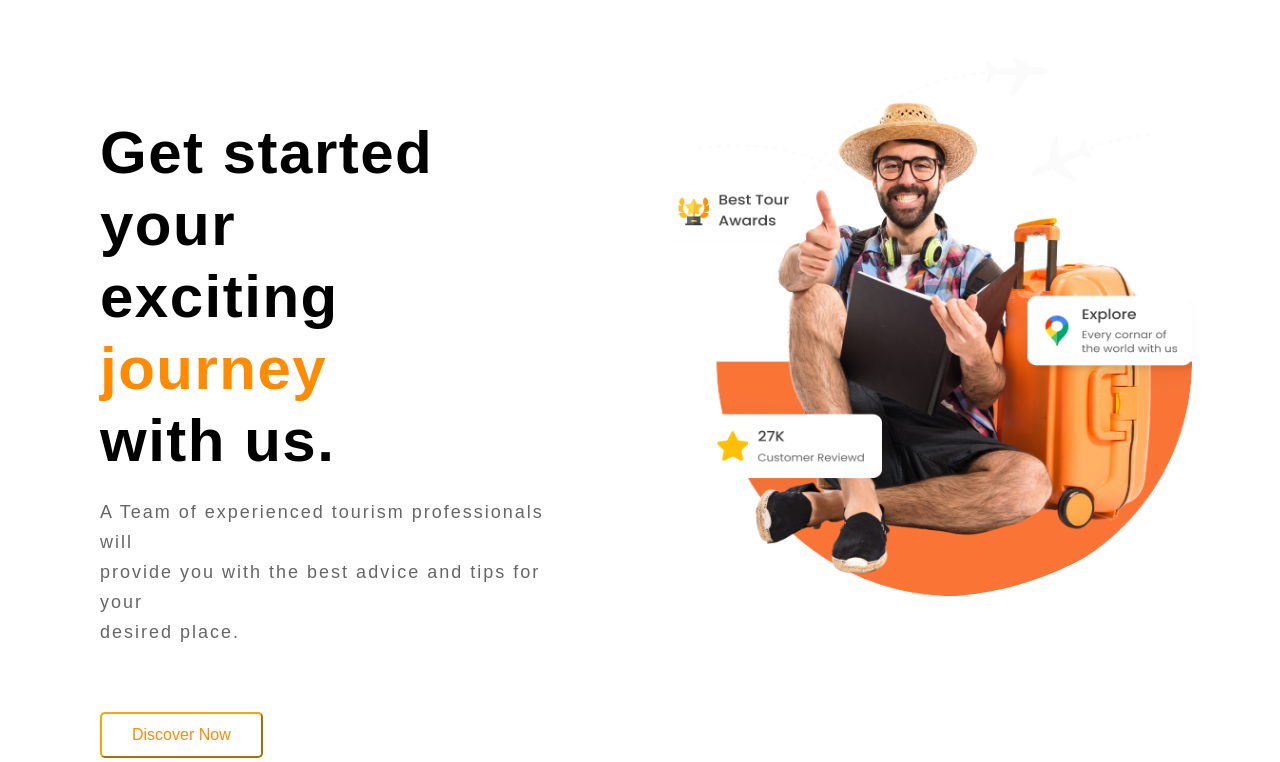
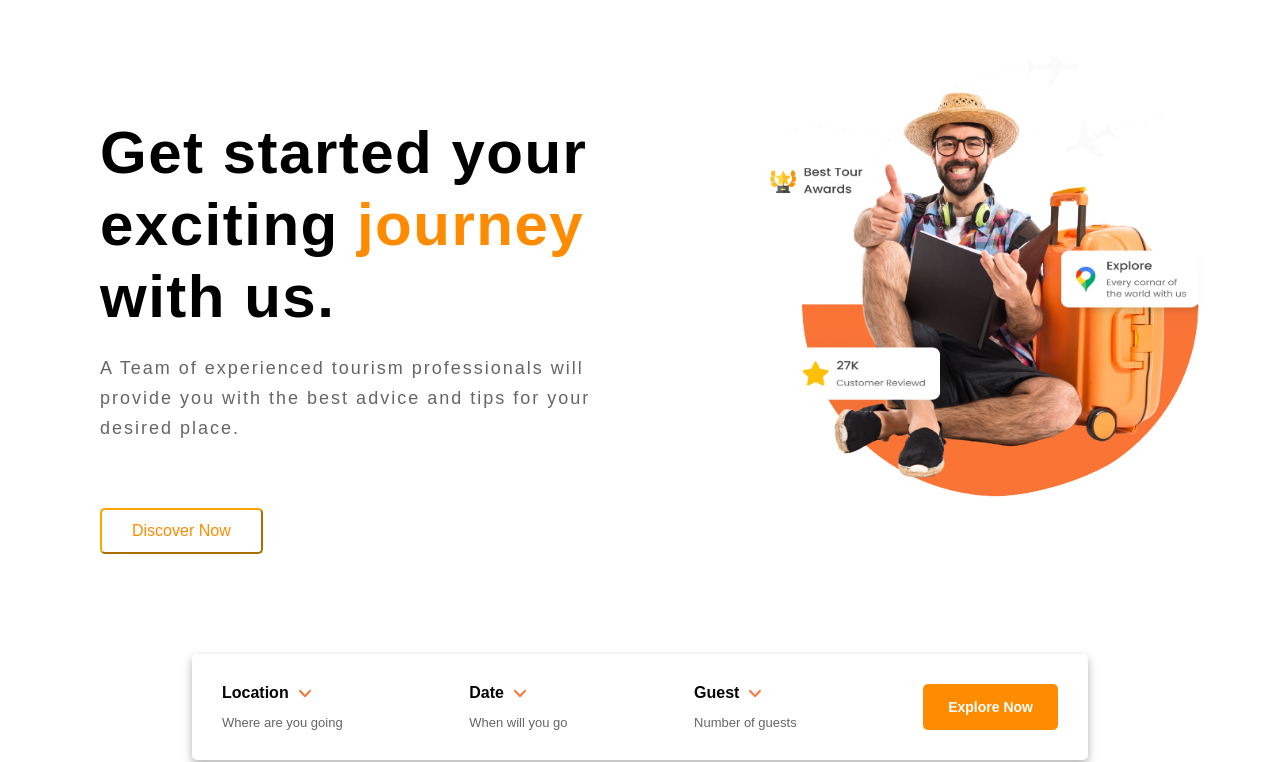
Before and after one commit to deebhikakumaran/Landing-Page-CSS, a plain HTML site: page index.html in a window 1280 px wide. Shown: the part 55-817 px from the top of the page. Drawn offline with Linux system fonts and the light colour scheme.

Commit message:
Second commit

```diff
--- a/style.css
+++ b/style.css
@@ -120,8 +120,8 @@ a {
 }
 
 .man-image {
-  width: 600px;
-  height: 550px;
+  width: 500px;
+  height: 450px;
   /* float: right; */
   border-radius: 50%;
 }
```
